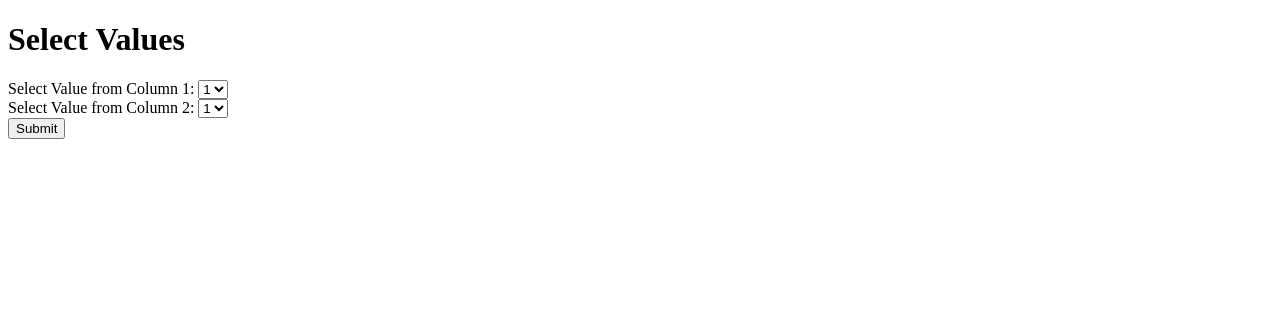
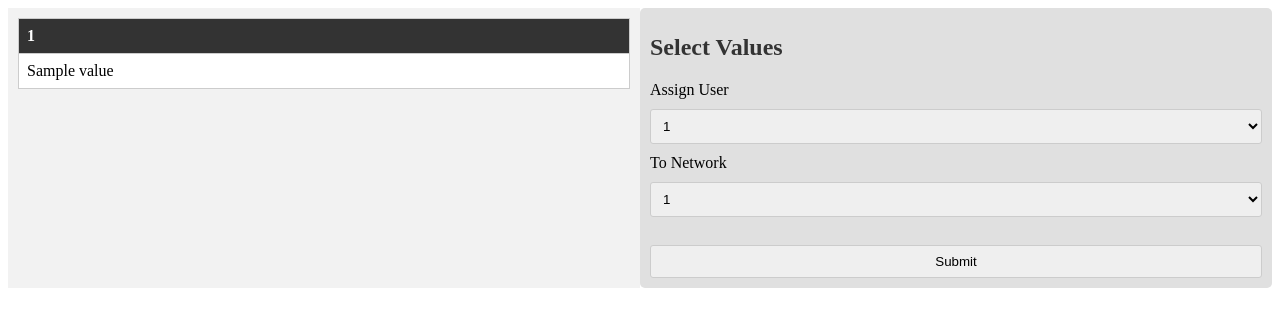
Before and after one commit to log-Mike/RL-WAPI, a Flask app: template templates/select.html in a window 1280 px wide. Shown: the top 327 px of the page. Run offline with Flask 3, Linux system fonts and the light colour scheme; the template is opened without the code that fills it: most values are stand-ins (such as "Sample title", 1, 10 or a date in 2020); some libraries are stand-ins or nearby versions.

Commit message:
added trivial update to db in /allocate : misses edge cases, combined avail/allocate and gave allocate sample css/js

```diff
--- a/app.py
+++ b/app.py
@@ -1,4 +1,4 @@
-from flask import Flask, render_template, request
+from flask import Flask, render_template, request, g
 from flask_mysqldb import MySQL
 
 app=Flask(__name__)
@@ -10,61 +10,75 @@ app.config['MYSQL_DB'] = 'essiga27'
 
 db = MySQL(app)
 
+@app.teardown_appcontext
+def close_mysql(exception):
+    # if connection isn't closed
+    # on app being closed, close it
+    if getattr(g, '_mysql_db', None) is not None:
+        db.close()
+
 @app.route('/allocate/f', methods=['POST'])
-def allocate_f():
+def select_done():
     user = request.form.get('user')
     network = request.form.get('network')
 
-    cur = db.connection.cursor()
-    # update db
+    try:
+        cur = db.connection.cursor()
 
-    cur.close()
+        # start transaction
+        cur.execute("update network set user = \'" + user
+        + "\' where name = \'" + network + "\'")
 
-    return user + " assigned to " + network
+        # commit transaction
+        db.connection.commit()
+
+        return render_template('finish.html', user=user, network=network,
+        msg=("NOT" if cur.rowcount == 0 else "IS")+" SUCCESSFUL")
+
+    except Exception as e:
+        return render_template('error.html',
+                msg="An error occurred: " + str(e))
+    finally:
+        cur.close()
 
 @app.route('/allocate')
 def select_page():
-    cur = db.connection.cursor()
+    try:
+        # for showing table
+        cur = db.connection.cursor()
 
-    cur.execute("select username from user")
-    column1_values = cur.fetchall()
+        cur.execute("show columns from network")
+        cols = cur.fetchall()[1:]
 
-    cur.execute("select name from network")
-    column2_values = cur.fetchall()
+        cur.execute("select name, user from network order by 1")
+        table = cur.fetchall()
 
-    cur.close()
-    return render_template('select.html', column1_values=column1_values, column2_values=column2_values)
 
-@app.route('/login', methods=['POST'])
+        # for dropdowns
+        cur.execute("select username from user order by 1")
+        avail_users = cur.fetchall()
+
+        cur.execute("select name from network order by 1")
+        avail_networks = cur.fetchall()
+
+        return render_template('select.html', column1_values=avail_users,
+        column2_values=avail_networks, data=table, columns=cols)
+
+    except Exception as e:
+        return render_template('error.html',
+                msg="An error occurred: " + str(e))
+    finally:
+        cur.close()
+
+@app.route('/home', methods=['POST'])
 def login():
     # can now use in backend like
     # validating
     user = request.form.get('username')
     password = request.form.get('pswrd')
 
-    return "You entered " + user + " & " + password
+    return render_template("home.html")
 
-@app.route('/avail')
-def print_resources():
-    try:
-        table_to_query = "network"
-        cursor = db.connection.cursor()
-
-        cursor.execute("select * from " + table_to_query)
-        table = cursor.fetchall()
-
-        cursor.execute("show columns from " + table_to_query)
-        cols = cursor.fetchall()
-        cursor.close()
-
-        # render the new template (html file)
-        # pass in the table as data to q_results
-        # make the table look pretty in q_results
-        # file with js, css
-        return render_template('avail.html', data=table, columns=cols)
-    except Exception as e:
-        return render_template('error.html',
-            msg="An error occurred: " + str(e))
 
 @app.route('/')
 def start():
@@ -72,11 +86,9 @@ def start():
 
 
 # for development run it on local in debug mode
+
 # waitress could be a could option for later
-# apparently waitress has a command line interface too,
+# waitress has a command line interface too,
 # not sure if that can be used for our CLI as well
 if __name__=='__main__':
-    # might need this later when updating db
-    # with app.app_context():
-
     app.run(debug=True)
--- a/templates/select.html
+++ b/templates/select.html
@@ -2,18 +2,93 @@
 <html>
 <head>
    <title>Select Values</title>
+   <style>
+      /* Define a two-column layout using CSS flexbox */
+      body {
+         display: flex;
+      }
+      .table-container {
+         flex: 1;
+         padding: 10px;
+         background-color: #f2f2f2;
+      }
+      .form-container {
+         flex: 1;
+         padding: 10px;
+         background-color: #e0e0e0;
+         border-radius: 5px;
+      }
+      table {
+         width: 100%;
+         border-collapse: collapse;
+         background-color: #fff;
+      }
+      table th, table td {
+         border: 1px solid #ccc;
+         padding: 8px;
+         text-align: left;
+      }
+      table th {
+         background-color: #333;
+         color: #fff;
+      }
+      table tr:nth-child(even) {
+         background-color: #f2f2f2;
+      }
+      form {
+         margin-top: 20px;
+      }
+      h1 {
+         font-size: 24px;
+         color: #333;
+      }
+      label, select {
+         display: block;
+         margin-bottom: 10px;
+      }
+      select, input[type="submit"] {
+         width: 100%;
+         padding: 8px;
+         border: 1px solid #ccc;
+         border-radius: 3px;
+      }
+   </style>
 </head>
 <body>
+   <!-- Left column for the table -->
+   <div class="table-container">
+      <table>
+         <thead>
+            <tr>
+               {% for col in columns %}
+               <th>{{ col[0] }}</th>
+               {% endfor %}
+            </tr>
+         </thead>
+         <tbody>
+            {% for row in data %}
+            <tr>
+               <!-- Loop through row values to populate table cells -->
+               {% for value in row %}
+               <td>{{ value }}</td>
+               {% endfor %}
+            </tr>
+            {% endfor %}
+         </tbody>
+      </table>
+   </div>
+
+   <!-- Right column for the form selection -->
+   <div class="form-container">
       <h1>Select Values</h1>
       <form method="POST" action="/allocate/f">
-       <label for="column1">Select Value from Column 1:</label>
+         <label for="column1">Assign User</label>
          <select name="user" id="column1">
             {% for value in column1_values %}
             <option value="{{ value[0] }}">{{ value[0] }}</option>
             {% endfor %}
          </select>
-        <br>
-       <label for="column2">Select Value from Column 2:</label>
+         <label for="column2">To Network</label>
          <select name="network" id="column2">
             {% for value in column2_values %}
             <option value="{{ value[0] }}">{{ value[0] }}</option>
@@ -22,5 +97,6 @@
          <br>
          <input type="submit" value="Submit">
       </form>
+   </div>
 </body>
 </html>
```
Also changed, not shown: templates/avail.html (deleted, +0 -30 lines), templates/finish.html (added, +27 -0 lines), templates/home.html (added, +27 -0 lines), templates/index.html (+6 -7 lines). Lines whose indentation alone changed are shown as unchanged.
